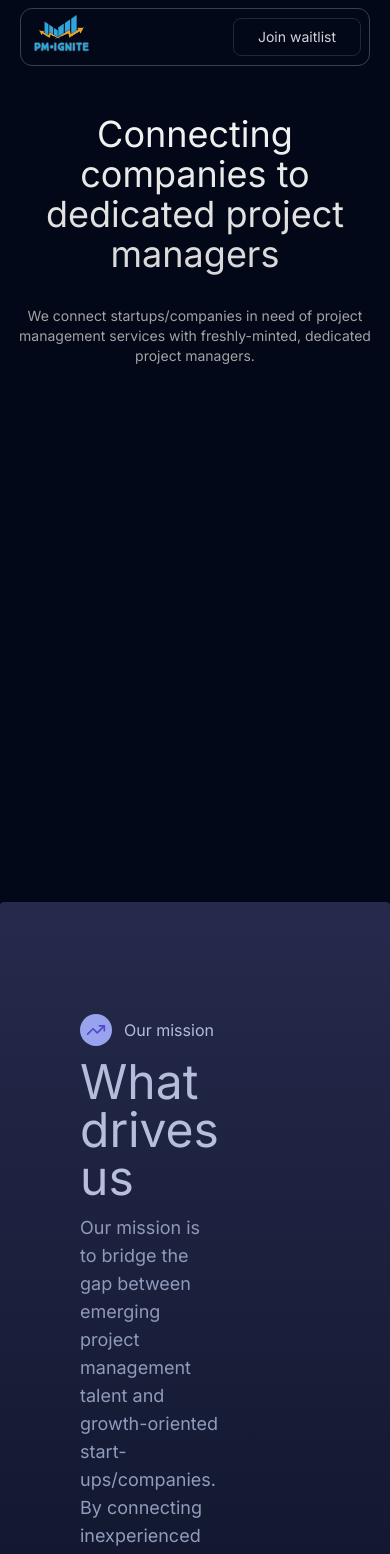
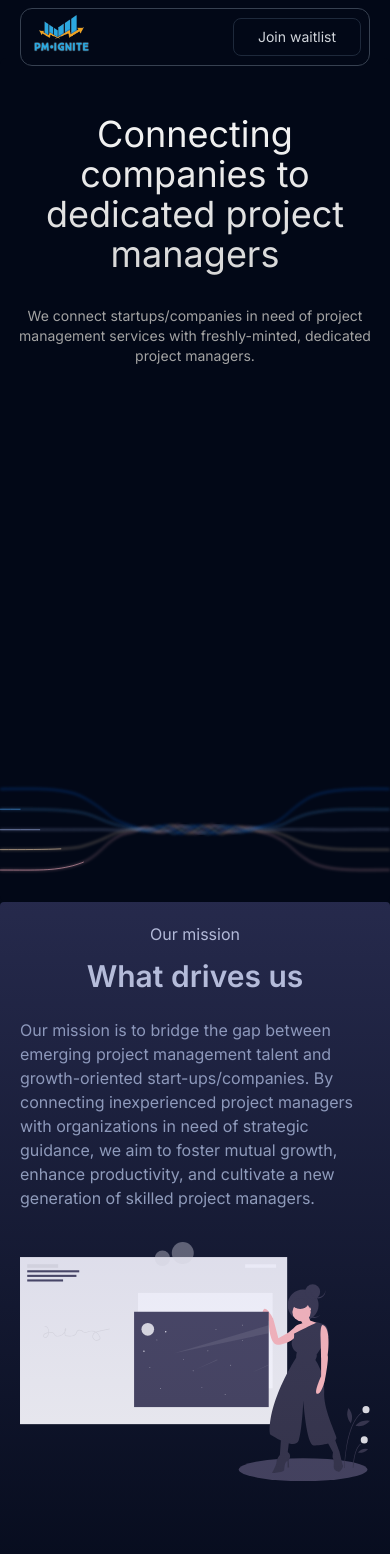
Before and after one commit to NureniJamiu/pmignite, a Next.js app: page / in a window 390 px wide. Shown: the top 1554 px of the page. Built offline with nearby package versions, Linux system fonts and the light colour scheme.

Commit message:
make component responsive

```diff
--- a/src/components/custom/Mission.tsx
+++ b/src/components/custom/Mission.tsx
@@ -6,30 +6,30 @@ import MISSION_IMAGE from "@/images/mission.svg";
 import Image from "next/image";
 
 const Mission = () => {
-    return <div className="relative w-full rounded-t bg-background p-20 md:shadow-xl pt-28 pb-48 overflow-hidden">
-        <div className="flex max-w-6xl mx-auto">
-            <div className="flex-1">
-                <div className="flex items-center gap-3">
-                    <div className="flex items-center justify-center size-8 rounded-full p-1.5 bg-indigo-300">
-                        <TrendingUp className="text-indigo-700" />
+    return <div className="relative w-full rounded-t bg-background p-5 md:p-20 md:shadow-xl md:pt-28 pb-48 overflow-hidden">
+        <div className="flex flex-col gap-8 md:gap-0 md:flex-row max-w-6xl mx-auto">
+            <div className="md:flex-1">
+                <div className="flex items-center justify-center md:justify-normal gap-3">
+                    <div className="hidden md:flex items-center justify-center size-8 rounded-full p-1.5 bg-indigo-300">
+                        <TrendingUp className=" text-indigo-700" />
                     </div>
                     <span className="dark:text-slate-300 ">Our mission</span>
                 </div>
                 <div>
-                    <h1 className="dark:text-slate-300 text-5xl my-3">What drives us</h1>
-                    <p className="dark:text-slate-400 max-w-xl text-lg">Our mission is to bridge the gap between emerging project management talent and
+                    <h1 className="text-center md:text-left dark:text-slate-300 text-3xl font-semibold md:font-medium md:text-5xl my-3">What drives us</h1>
+                    <p className="dark:text-slate-400 max-w-xl md:text-lg pt-3 md:pt-0">Our mission is to bridge the gap between emerging project management talent and
                         growth-oriented start-ups/companies. By connecting inexperienced project managers
                         with organizations in need of strategic guidance, we aim to foster mutual growth,
                         enhance productivity, and cultivate a new generation of skilled project managers.</p>
                 </div>
             </div>
-            <div className="flex-1">
+            <div className="md:flex-1">
                 <Image
                     src={MISSION_IMAGE}
                     alt="Mission Image"
                     width={700}
                     height={600}
-                    className="absolute -bottom-36 -right-52"
+                    className="md:absolute -bottom-36 -right-52"
                 />
             </div>
         </div>
--- a/src/components/ui/google-gemini-effect.tsx
+++ b/src/components/ui/google-gemini-effect.tsx
@@ -21,7 +21,7 @@ export const GoogleGeminiEffect = ({
     return (
         <div className={cn("md:sticky top-0", className)}>
             <h1
-                className="max-w-6xl mx-auto text-4xl px-5 md:leading-8 md:text-7xl font-normal pb-4 text-center bg-clip-text text-transparent bg-gradient-to-b from-neutral-100 to-neutral-300"
+                className="max-w-6xl mx-auto text-4xl px-5  md:text-7xl font-normal pb-4 text-center bg-clip-text text-transparent bg-gradient-to-b from-neutral-100 to-neutral-300"
             >
                 Connecting companies to dedicated project managers
             </h1>
@@ -38,7 +38,7 @@ export const GoogleGeminiEffect = ({
                 height="890"
                 viewBox="0 0 1440 890"
                 xmlns="http://www.w3.org/2000/svg"
-                className="hidden md:absolute md:-top-40 w-full"
+                className="absolute md:-top-40 w-full"
             >
                 <motion.path
                     d="M0 663C145.5 663 191 666.265 269 647C326.5 630 339.5 621 397.5 566C439 531.5 455 529.5 490 523C509.664 519.348 521 503.736 538 504.236C553.591 504.236 562.429 514.739 584.66 522.749C592.042 525.408 600.2 526.237 607.356 523.019C624.755 515.195 641.446 496.324 657 496.735C673.408 496.735 693.545 519.572 712.903 526.769C718.727 528.934 725.184 528.395 730.902 525.965C751.726 517.115 764.085 497.106 782 496.735C794.831 496.47 804.103 508.859 822.469 518.515C835.13 525.171 850.214 526.815 862.827 520.069C875.952 513.049 889.748 502.706 903.5 503.736C922.677 505.171 935.293 510.562 945.817 515.673C954.234 519.76 963.095 522.792 972.199 524.954C996.012 530.611 1007.42 534.118 1034 549C1077.5 573.359 1082.5 594.5 1140 629C1206 670 1328.5 662.5 1440 662.5"
```
